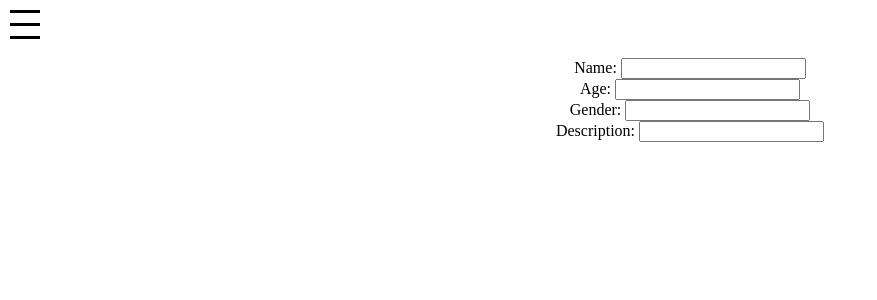
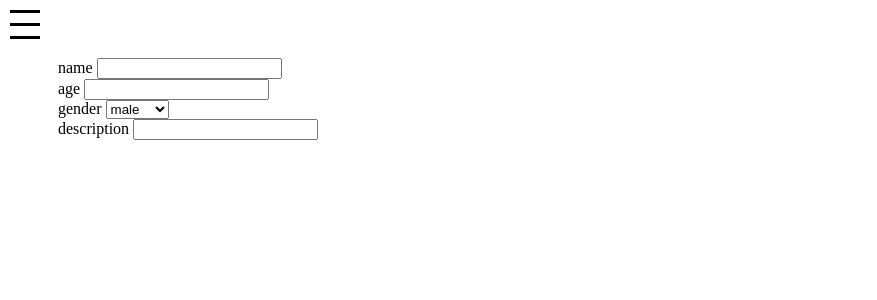
Before and after one commit to vikytech/angularDemo, an Angular app: page /registration-form in a window 1280 px wide. Shown: the top 300 px of the page, without its empty margins (0-877 px from the left). Built offline with nearby package versions, Linux system fonts and the light colour scheme.

Commit message:
Added registration form as dynamic rendering from JSON

```diff
--- a/src/app/app.module.ts
+++ b/src/app/app.module.ts
@@ -7,6 +7,7 @@ import { SideBarComponent } from './side-bar/side-bar.component';
 import { AppRoutingModule, appRoutingComponents } from './app-routing.module';
 import { PageNotFoundComponent } from './page-not-found/page-not-found.component';
 import { RegistrationFormComponent } from './registration-form/registration-form.component';
+import { FormDetailsProviderService } from './registration-form/form-details-provider.service';
 
 
 @NgModule({
@@ -19,7 +20,7 @@ import { RegistrationFormComponent } from './registration-form/registration-form
     FormsModule,
     ReactiveFormsModule
   ],
-  providers: [],
+  providers: [ FormDetailsProviderService ],
   bootstrap: [AppComponent]
 })
 export class AppModule { }
--- /dev/null
+++ b/src/app/form-detail.ts
@@ -0,0 +1,2 @@
+export class FormDetail {
+}
--- /dev/null
+++ b/src/app/registration-form/form-details-provider.service.ts
@@ -0,0 +1,37 @@
+import { Injectable } from '@angular/core';
+
+@Injectable({
+  providedIn: 'root'
+})
+export class FormDetailsProviderService {
+
+  constructor() { }
+
+  getFormDetails(){
+   return [
+       {
+        "formLabel": "name",
+        "dataType"  : "String",
+        "formType"  : "text"
+      },
+      {
+        "formLabel":"age",
+        "dataType": "Number",
+        "formType": "text"
+      },
+      {
+        "formLabel":"gender",
+        "dataType": "String",
+        "formType": "dropdown",
+        "options" : [
+          "male","female"
+        ]
+      },
+      {
+        "formLabel":"description",
+        "dataType": "String",
+        "formType": "text"
+      },
+    ]
+  }
+}
--- a/src/app/registration-form/registration-form.component.html
+++ b/src/app/registration-form/registration-form.component.html
@@ -1,27 +1,20 @@
 <div id="registration-form">
-
-  <div class="form-element">
-      <label> Name:
-         <input type="text" [formControl]="name">
-     </label>
-   </div>
-
-  <div class="form-element">
-    <label> Age:
-      <input type="text" [formControl]="age">
-    </label>
-  </div>
-
-  <div class="form-element">
-    <label> Gender:
-      <input type="text" [formControl]="gender">
-    </label>
-  </div>
-
-  <div class="form-element">
-    <label> Description:
-       <input type="text" [formControl]="description">
-    </label>
-  </div>
-
+  <form>
+      <div *ngFor="let form of formDetails">
+        <div [ngSwitch]="form.formType">
+          <div *ngSwitchCase="'text'">
+            <label> {{form.formLabel}} </label>
+            <input type="{{form.formType}}"/>
+          </div>
+          <div *ngSwitchCase="'dropdown'">
+              <label> {{form.formLabel}} </label>
+              <select>
+                  <option *ngFor="let opt of form.options">
+                    {{opt}}
+                  </option>
+              </select>
+          </div>
+        </div>
+      </div>
+  </form>
 </div>
--- a/src/app/registration-form/registration-form.component.ts
+++ b/src/app/registration-form/registration-form.component.ts
@@ -1,22 +1,19 @@
 import { Component, OnInit } from '@angular/core';
-import { FormControl } from '@angular/forms';
-
+import { FormDetailsProviderService } from './form-details-provider.service';
 
 @Component({
   selector: 'app-registration-form',
   templateUrl: './registration-form.component.html',
-  styleUrls: ['./registration-form.component.scss']
+  styleUrls: ['./registration-form.component.scss'],
+  providers: [ FormDetailsProviderService]
 })
 export class RegistrationFormComponent implements OnInit {
 
-  name = new FormControl('');
-  age = new FormControl('');
-  gender = new FormControl('');
-  description = new FormControl('');
+  public formDetails=[];
 
-  constructor() { }
+  constructor( private service : FormDetailsProviderService) { }
 
   ngOnInit() {
+    this.formDetails = this.service.getFormDetails();
   }
-
 }
--- a/src/app/side-bar/side-bar.component.scss
+++ b/src/app/side-bar/side-bar.component.scss
@@ -1,6 +1,5 @@
 #side-bar {
     height: 100%;
-    width: 15%;
     position: absolute;
     top: 0;
     left: 0;
@@ -18,6 +17,7 @@
     }
     &.active {
         background: lightblue;
+        width: 15%;
     }
 
     .menu {
```
Also changed, not shown: 1 other file (tests, documents, lock files or other folders).
